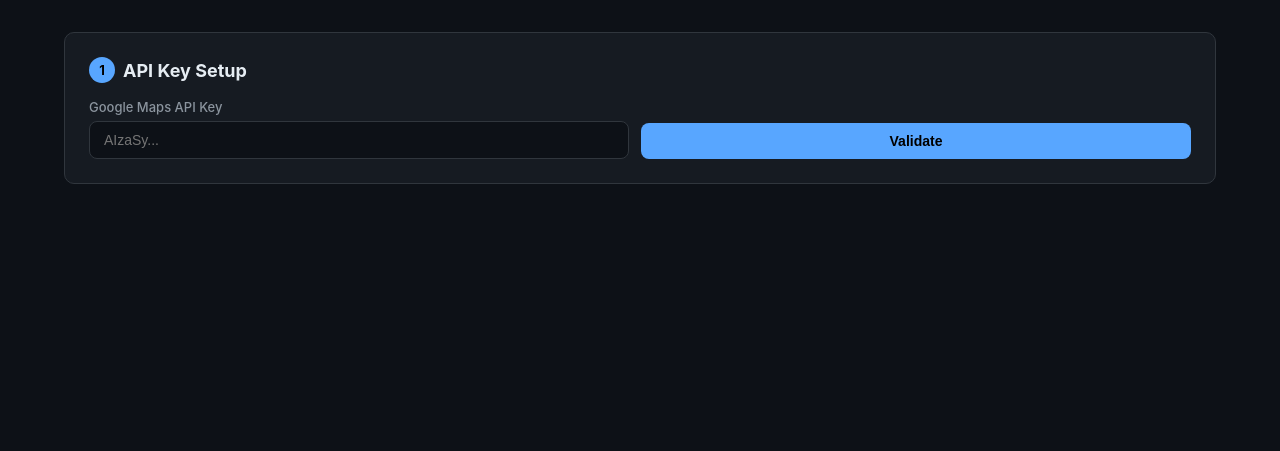
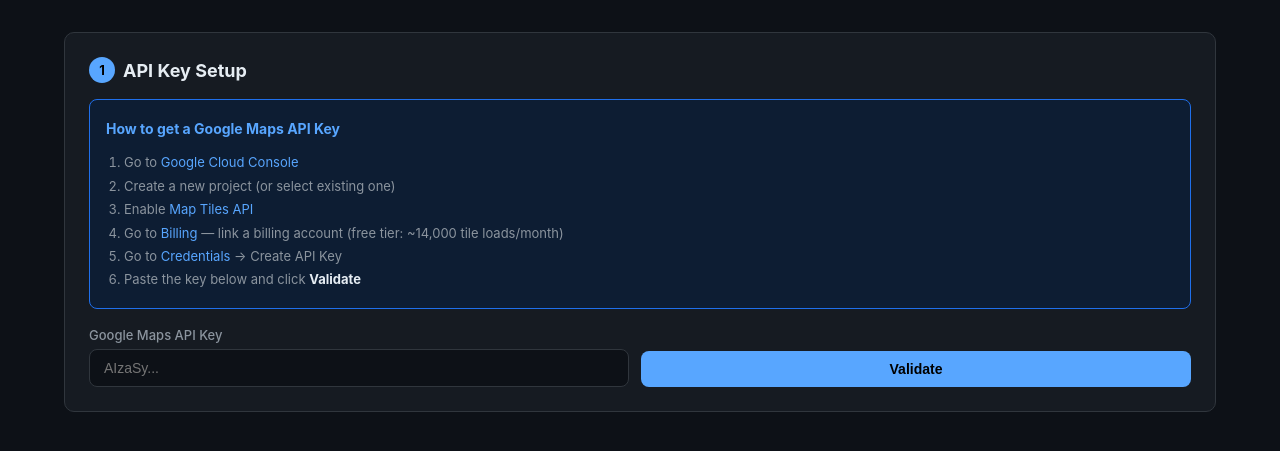
Before and after one commit to mungmung0601/earth-previz, a Flask app: page / in a window 1280 px wide. Shown: the part 138-589 px from the top of the page. Run offline with Flask 3, Linux system fonts and the light colour scheme.

Commit message:
feat: add API key setup guide on first screen
Co-authored-by: Cursor <cursoragent@cursor.com>

```diff
--- a/templates/index.html
+++ b/templates/index.html
@@ -83,6 +83,19 @@ input[type=range]::-webkit-slider-thumb{-webkit-appearance:none;width:18px;heigh
 <!-- STEP 1: API Key -->
 <div class="card" id="step-key">
   <h2><span class="num">1</span> API Key Setup</h2>
+
+  <div style="background:#0d1d33;border:1px solid #1f6feb;border-radius:8px;padding:16px;margin-bottom:18px;font-size:13px;line-height:1.8;color:var(--text2)">
+    <strong style="color:var(--accent);font-size:14px">How to get a Google Maps API Key</strong>
+    <ol style="margin:10px 0 0 18px;padding:0">
+      <li>Go to <a href="https://console.cloud.google.com" target="_blank">Google Cloud Console</a></li>
+      <li>Create a new project (or select existing one)</li>
+      <li>Enable <a href="https://console.cloud.google.com/apis/library/tile.googleapis.com" target="_blank">Map Tiles API</a></li>
+      <li>Go to <a href="https://console.cloud.google.com/billing" target="_blank">Billing</a> &mdash; link a billing account (free tier: ~14,000 tile loads/month)</li>
+      <li>Go to <a href="https://console.cloud.google.com/apis/credentials" target="_blank">Credentials</a> &rarr; Create API Key</li>
+      <li>Paste the key below and click <strong style="color:var(--text)">Validate</strong></li>
+    </ol>
+  </div>
+
   <label for="apiKey">Google Maps API Key</label>
   <div class="input-row">
     <input type="text" id="apiKey" placeholder="AIzaSy...">
```
